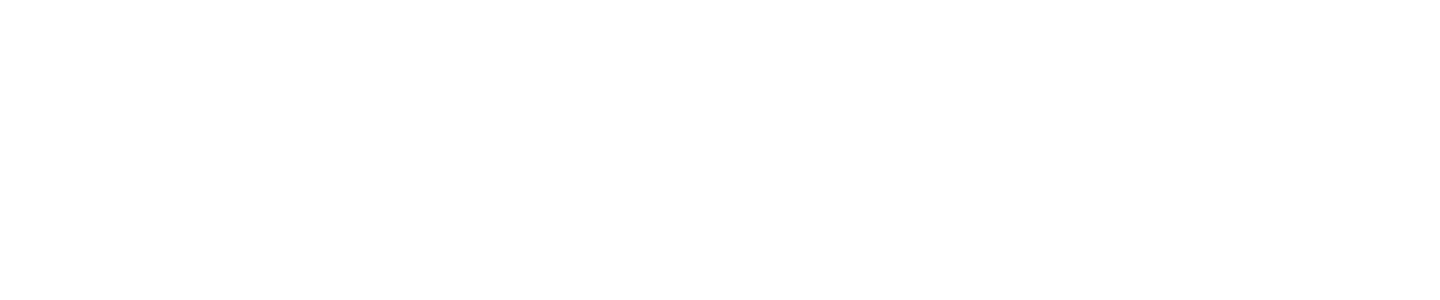
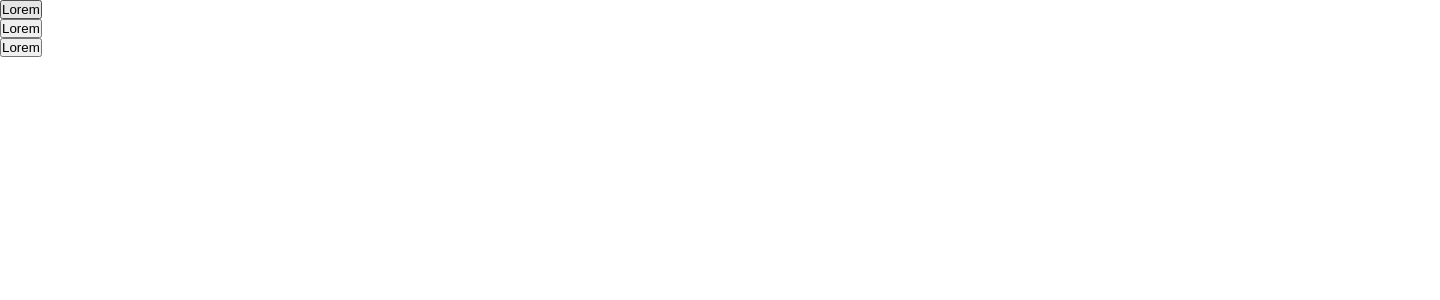
Before and after one commit to VitorDiniz100/react-components, a React (Vite) app: page / in a window 1280 px wide. Shown: the top 300 px of the page, 1440 px wide, since content can reach past the window. Built offline with nearby package versions, Linux system fonts and the light colour scheme.

Commit message:
onActive function

```diff
--- a/src/App.tsx
+++ b/src/App.tsx
@@ -1,3 +1,5 @@
+import * as Accordion from './components/Accordion'
+
 import './App.css'
 
 export default function App() {
@@ -15,6 +17,26 @@
       style={{
         width: 300,
       }}
-    ></div>
+    >
+      <Accordion.Provider type="multiple">
+        <Accordion.Item title="Lorem">
+          Lorem ipsum dolor, sit amet consectetur adipisicing elit. Illo rem at
+          voluptas assumenda debitis quos eum quis autem ipsa ipsum molestias
+          mollitia error veritatis quasi hic repudiandae quibusdam, delectus
+          vitae.
+        </Accordion.Item>
+        <Accordion.Item title="Lorem">
+          Lorem ipsum dolor, sit amet consectetur adipisicing elit. Illo rem at
+          voluptas assumenda debitis quos eum quis autem ipsa ipsum molestias
+          mollitia error veritatis quasi hic repudiandae quibusdam, delectus
+          vitae.
+        </Accordion.Item>
+        <Accordion.Item
+          title="Lorem"
+          uncontrolled
+          onActive={() => alert('oi')}
+        />
+      </Accordion.Provider>
+    </div>
   )
 }
--- a/src/components/Accordion/Accordion.tsx
+++ b/src/components/Accordion/Accordion.tsx
@@ -69,7 +69,7 @@
   icon,
   slideDuration = 400,
   uncontrolled = false,
-  onActive = () => {},
+  onActive = Function,
   children,
 }: PropsWithChildren<ItemProps>) {
   const [isOpen, setIsOpen] = useState<boolean>(true)
@@ -88,9 +88,9 @@
   function handleToggleContent() {
     setIsOpen(!isOpen)
 
-    uncontrolled && onActive()
+    if (uncontrolled) onActive()
 
-    type === 'single' && !uncontrolled && addActiveAccordion(id)
+    if (type === 'single' && !uncontrolled) addActiveAccordion(id)
   }
 
   useEffect(() => {
```
Also changed, not shown: src/components/Accordion/README.md.
